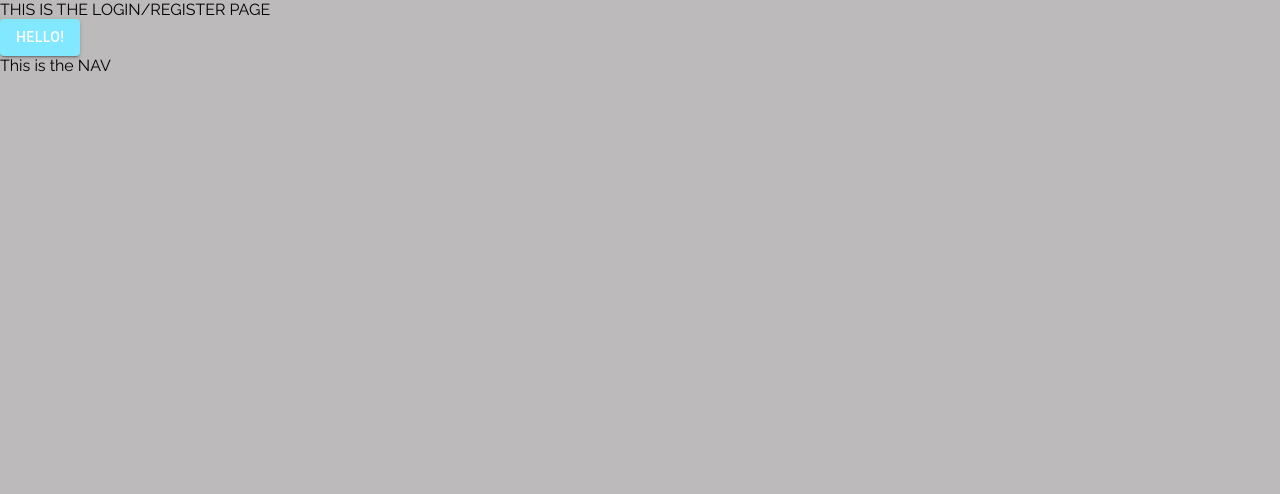
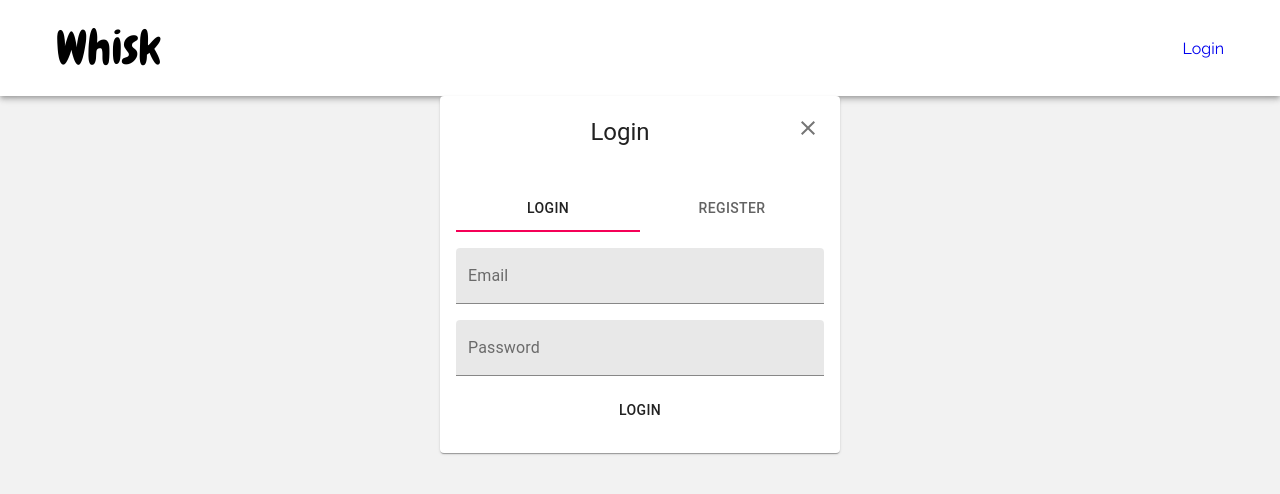
Before and after one commit to sabkuah/whisk-dating-app-v2, a React (Create React App) app: page /login in a window 1280 px wide. Shown: the top 494 px of the page. Built offline with nearby package versions, Linux system fonts and the light colour scheme.

Commit message:
create header

```diff
--- a/package.json
+++ b/package.json
@@ -4,6 +4,7 @@
   "private": true,
   "dependencies": {
     "@material-ui/core": "^4.11.3",
+    "@material-ui/icons": "^4.11.2",
     "@testing-library/jest-dom": "^5.11.4",
     "@testing-library/react": "^11.1.0",
     "@testing-library/user-event": "^12.1.10",
--- a/src/App.js
+++ b/src/App.js
@@ -1,16 +1,19 @@
 import UserState from './context/user/UserState';
 import WhiskState from './context/whisk/WhiskState';
-import { BrowserRouter as Router, Route } from 'react-router-dom';
+import { BrowserRouter as Router, Route, Switch } from 'react-router-dom';
 import Login from './components/Login';
 import ChosenWhisks from './layouts/ChosenWhisks';
 import UserProfile from './layouts/UserProfile';
 import Welcome from './layouts/Welcome';
+import Navigation from './components/Navigation';
 
 function App() {
   return (
     <UserState>
       <WhiskState>
         <Router>
+          <Navigation/>
+          <Switch>
             <Route path='/login'>
               <Login />
             </Route>
@@ -22,10 +25,11 @@ function App() {
               {/* User's Chosen Whisks */}
               <ChosenWhisks />
             </Route>
-          <Route path='/'>
+            <Route exact path='/'>
               {/* Landing: Experiences for you */}
               <Welcome />
             </Route>
+          </Switch>
         </Router>
       </WhiskState>
     </UserState>
--- a/src/components/Login.js
+++ b/src/components/Login.js
@@ -1,7 +1,102 @@
-import React from 'react';
+import React, { useState } from 'react'
+import PropTypes from 'prop-types';
+import { makeStyles } from '@material-ui/core/styles'
+import { Button, Card, CardContent, CardHeader, IconButton, Tab, Tabs, TextField } from '@material-ui/core'
+import CloseIcon from '@material-ui/icons/Close'
+import { useHistory } from 'react-router-dom'
 
 const Login = () => {
-  return <div>THIS IS THE LOGIN/REGISTER PAGE</div>;
+  const [tab, setTab] = useState(0)
+  const [username, setUsername] = useState("")
+  const [password, setPW] = useState("")
+  const [email, setEmail] = useState("")
+  const history = useHistory()
+
+  const handleChange = (event, newValue) => {
+    setTab(newValue);
+  };
+  const classes = useStyles()
+
+  const submitForm = async (e) => {
+    e.preventDefault()
+    // if (tab === 1 ) {
+    //   // register
+    //   const newUser = await register({email, username, password})
+    //   !!newUser ? setToken(newUser.accessToken) : setToken("")
+    //   history.push(`/`)
+    // } else {
+    //   //login
+    //   const user = await login({email, password})
+    //   if (!!user?.accessToken) {
+    //     setToken(user.accessToken)
+    //     history.push(`/`)
+    //   } else {
+    //     setToken("")
+    //   }
+    // }
+  }
+
+  return (
+    <Card className={classes.root}>
+      <CardHeader title="Login" action={
+        <IconButton aria-label="close">
+          <CloseIcon/>
+        </IconButton>
+      }/>
+      <CardContent>
+        <form onSubmit={submitForm}>
+          <Tabs value={tab} onChange={handleChange} aria-label="login tabs">
+            <Tab label="Login" style={{width: "50%"}}/>
+            <Tab label="Register" style={{width: "50%"}}/>
+          </Tabs>
+          <TabPanel value={tab} index={0}>
+            <TextField label="Email" variant="filled" onChange={e => setEmail(e.target.value)} className={classes.field}/>
+            <TextField label="Password" onChange={e => setPW(e.target.value)} type="password" variant="filled" className={classes.field}/>
+            <Button type="submit" style={{width: "50%"}}>Login</Button>
+          </TabPanel>
+          <TabPanel value={tab} index={1}>
+            <TextField label="Email" variant="filled" onChange={e => setEmail(e.target.value)} className={classes.field}/>
+            <TextField label="Username" variant="filled" onChange={e => setUsername(e.target.value)} className={classes.field}/>
+            <TextField label="Password" type="password" onChange={e => setPW(e.target.value)} variant="filled" className={classes.field}/>
+            <Button type="submit" style={{width: "50%"}}>Register</Button>
+          </TabPanel>
+          </form>
+      </CardContent>
+    </Card>
+  )
+}
+
+const useStyles = makeStyles({
+  root: {
+    maxWidth: 400,
+    textAlign: "center",
+    display: "block",
+    margin: "0 auto"
+  },
+  field: {
+    width: "100%",
+    marginBottom: "1em"
+  }
+})
+
+TabPanel.propTypes = {
+  children: PropTypes.node,
+  index: PropTypes.any.isRequired,
+  value: PropTypes.any.isRequired,
 };
 
-export default Login;
+export default Login
+
+
+function TabPanel(props) {
+  const { children, value, index, ...other } = props;
+
+  return (
+    <div role="tabpanel" hidden={value !== index} id={`simple-tabpanel-${index}`} aria-labelledby={`simple-tab-${index}`} {...other}>
+      {
+        value === index &&
+        <div style={{paddingTop: "1em"}}>{children}</div>
+      }
+    </div>
+  );
+}
--- a/src/components/Navigation.js
+++ b/src/components/Navigation.js
@@ -1,7 +1,34 @@
 import React from 'react';
+import { makeStyles } from '@material-ui/core/styles';
+import {AppBar, Button, Toolbar, Typography} from '@material-ui/core';
+import { Link, useHistory } from 'react-router-dom';
 
 const Navigation = () => {
-  return <div>This is the NAV</div>;
-};
+  const classes = useStyles();
+  const history = useHistory();
 
-export default Navigation;
+  return (
+    <AppBar position="static" className={classes.container}>
+      <Toolbar>
+        <Typography variant="h3" className={classes.title} id="title-logo" onClick={() => history.push("/")}>
+          Whisk
+        </Typography>
+        <Link to="/login" style={{textDecoration: "none"}}>Login</Link>
+        {/* <Button>Login</Button> */}
+      </Toolbar>
+    </AppBar>
+  );
+}
+
+export default Navigation
+
+const useStyles = makeStyles((theme) => ({
+  container: {
+    backgroundColor: "white",
+    padding: "1em 2em"
+  },
+  title: {
+    flexGrow: 1,
+    color: "black"
+  },
+}));
--- a/src/layouts/Welcome.js
+++ b/src/layouts/Welcome.js
@@ -8,7 +8,6 @@ const Welcome = () => {
       <Button variant='contained' className='brand-button-lg'>
         Hello!
       </Button>
-      <Navigation />
     </div>
   );
 };
--- a/src/styles/App.scss
+++ b/src/styles/App.scss
@@ -1,3 +1,7 @@
 @import 'variables';
 @import 'mixins';
 @import 'welcome';
+
+body {
+  background-color: $bg-color;
+}
--- a/src/styles/_mixins.scss
+++ b/src/styles/_mixins.scss
@@ -3,4 +3,7 @@
 @mixin brand-button-lg {
   background: $brand-color;
   color: white;
+  border-radius: 30px;
+  padding: 0.5em 1.5em;
+  font-weight: bold;
 }
--- a/src/styles/_variables.scss
+++ b/src/styles/_variables.scss
@@ -3,7 +3,7 @@
 
 //Colors
 $brand-color: #81e8ff;
-$bg-color: #bcbaba;
+$bg-color: #F2F2F2;
 
 //Fonts
 $brand-font: 'Chewy', cursive;
--- a/src/styles/_welcome.scss
+++ b/src/styles/_welcome.scss
@@ -3,3 +3,7 @@
     @include brand-button-lg;
   }
 }
+
+#title-logo {
+  font-family: $brand-font;
+}
```
Also changed, not shown: src/styles/main.css (added, +7 -0 lines), 2 other files (tests, documents, lock files or other folders). Lines whose indentation alone changed are shown as unchanged.
